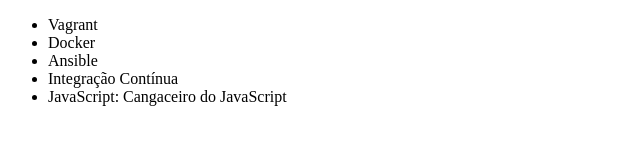
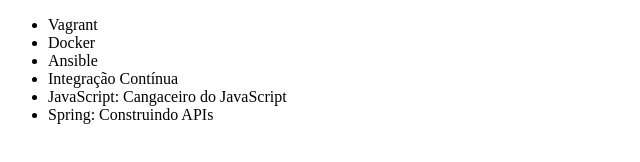
Before and after one commit to marlonbranco/alura-git, a plain HTML site: page index.html in a window 1280 px wide. Shown: the whole page, without its empty margins (0-640 px from the left). Drawn offline with Linux system fonts and the light colour scheme.

Commit message:
Adicionando o curso de Spring

```diff
--- a/index.html
+++ b/index.html
@@ -11,6 +11,7 @@
         <li>Ansible</li>
         <li>Integração Contínua</li>
         <li>JavaScript: Cangaceiro do JavaScript</li>
+        <li>Spring: Construindo APIs</li>
     </ul>
 </body>
 </html>
```
